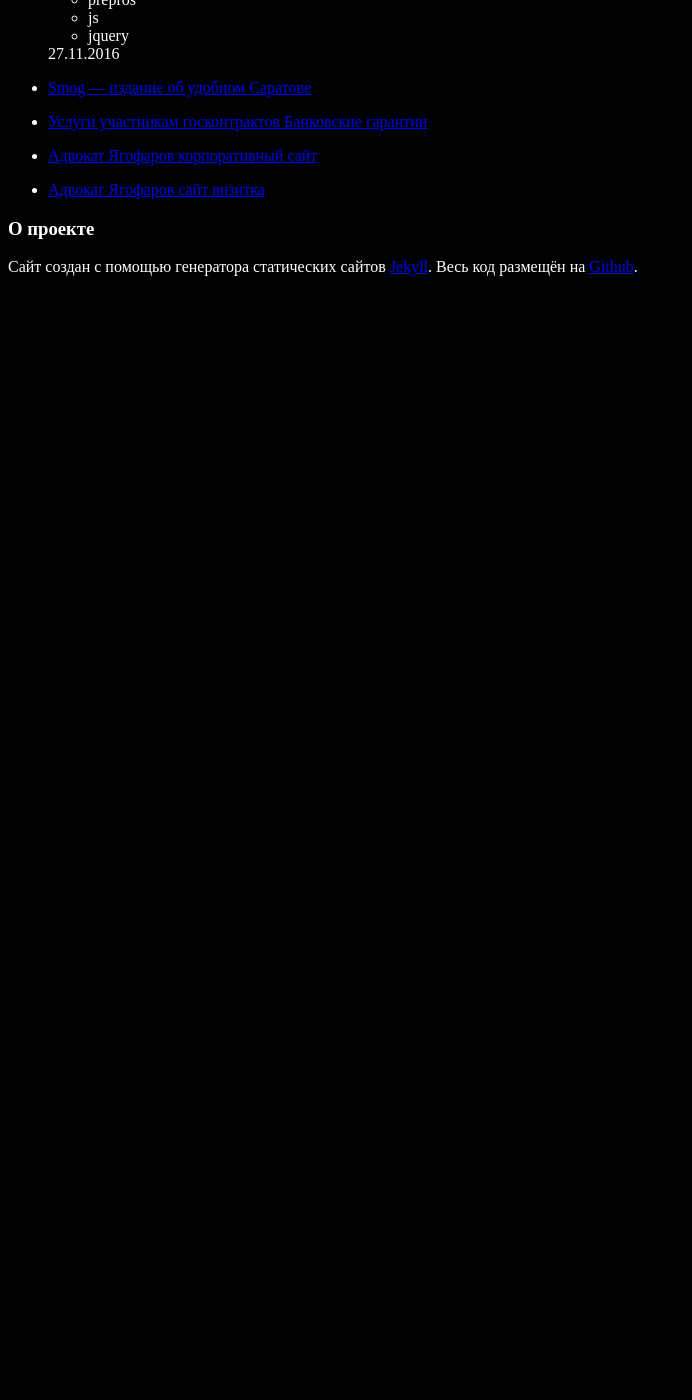
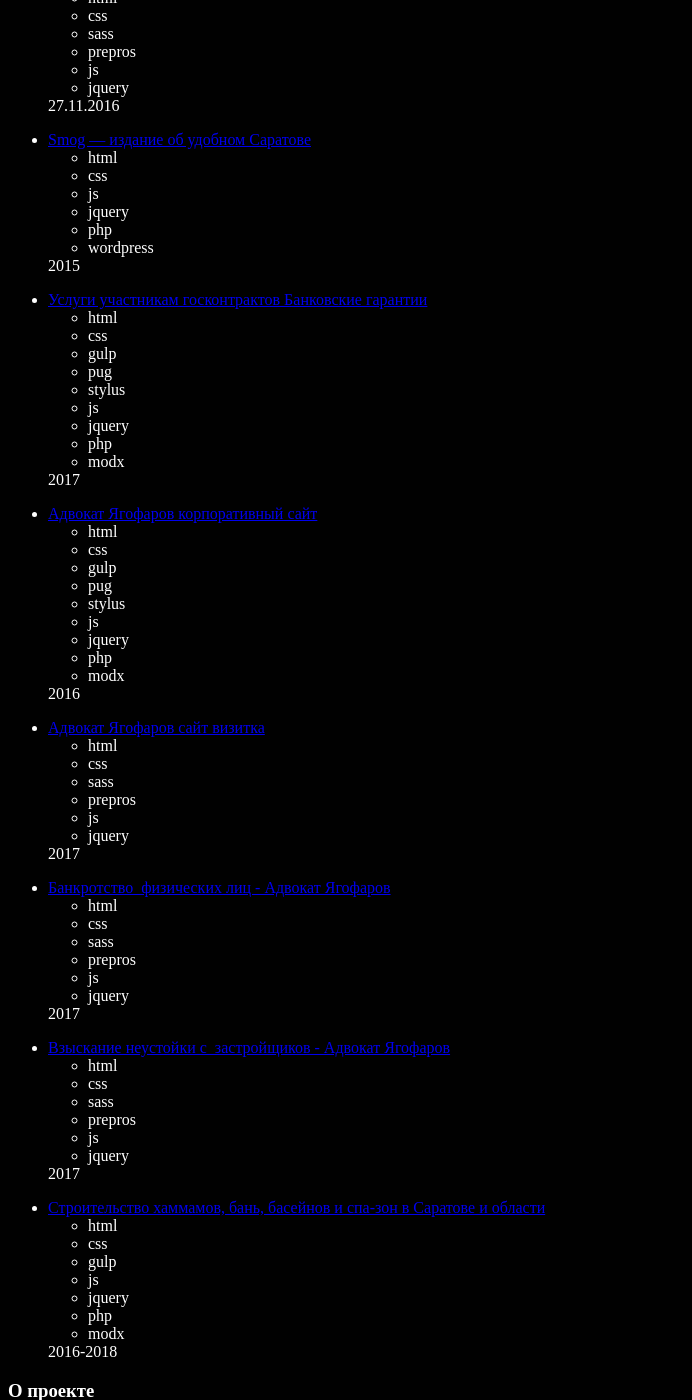
Before and after one commit to bulch/bulch.github.io, a Jekyll site: the page built from index.html, in a window 1280 px wide and 1400 px high, scrolled down 1783 px. Shown: the whole window, without its empty margins (0-692 px from the left). Built offline with Jekyll 4.4.1, drawn with Linux system fonts in a browser that asks for light colours; before the commit the page ends 2075 px from its top, so only the background shows below that; some of the changed text lies outside the part shown.

Commit message:
add work )

```diff
--- a/_data/work.yml
+++ b/_data/work.yml
@@ -33,10 +33,15 @@
   website: 'http://лидерыправа.рф'
   tech: '<li>tilda</li>'
   date: '16.11.2017'
+- name: 'Кондитерские изделия - artcake64 '
+  description: ''
+  website: 'http://tort.artcake64.ru/'
+  tech: '<li>tilda</li>'
+  date: '2017'
 - name: '2015 РОО «СОЮЗ ВОЕННЫХ МОРЯКОВ» Саратовское областное отделение'
   description: ''
   website: 'http://vmfsaratov.ru'
-  tech: '<li>html</li><li>css</li><li>gulp</li><li>js</li><li>jquery</li><li>php</li><li>wordpress</li>'
+  tech: '<li>html</li><li>css</li><li>js</li><li>jquery</li><li>php</li><li>wordpress</li>'
   date: '2015'
 - name: 'Юкон-2016'
   description: 'Осенью 2016 года в Саратове состоится ИТ-конференция! На одной площадке соберутся самые интересные докладчики, которые расскажут тебе о тенденциях в области технологий, разработки, продвижения и внедрения программного обеспечения, а также, о том, как построить собственный бизнес в ИТ или создать популярное Интернет-сообщество! Разработчик, интернет-маркетолог и предприниматель – каждый найдет для себя интересную секцию!'
@@ -51,20 +56,35 @@
 - name: 'Smog — издание об удобном Саратове'
   description: ''
   website: 'http://smogmag.ru/'
-  tech: ' '
-  date: ' '
+  tech: '<li>html</li><li>css</li><li>js</li><li>jquery</li><li>php</li><li>wordpress</li>'
+  date: '2015'
 - name: 'Услуги участникам госконтрактов Банковские гарантии'
   description: ' '
   website: 'http://finsp.ru/'
-  tech: ''
-  date: ' '
+  tech: '<li>html</li><li>css</li><li>gulp</li><li>pug</li><li>stylus</li><li>js</li><li>jquery</li><li>php</li><li>modx</li>'
+  date: '2017'
 - name: 'Адвокат Ягофаров корпоративный сайт'
   description: ' '
   website: 'https://yagofarov.ru/'
-  tech: ''
-  date: ' '
+  tech: '<li>html</li><li>css</li><li>gulp</li><li>pug</li><li>stylus</li><li>js</li><li>jquery</li><li>php</li><li>modx</li>'
+  date: '2016'
 - name: 'Адвокат Ягофаров сайт визитка'
   description: ' '
   website: 'https://advokatyagofarov.ru/'
-  tech: ''
-  date: ' '
+  tech: '<li>html</li><li>css</li><li>sass</li><li>prepros</li><li>js</li><li>jquery</li>'
+  date: '2017'
+- name: 'Банкротство физических лиц -  Адвокат Ягофаров'
+  description: ' '
+  website: 'https://bfl.yagofarov.ru/'
+  tech: '<li>html</li><li>css</li><li>sass</li><li>prepros</li><li>js</li><li>jquery</li>'
+  date: '2017'
+- name: 'Взыскание неустойки с застройщиков - Адвокат Ягофаров'
+  description: ' '
+  website: 'https://ddu.yagofarov.ru/'
+  tech: '<li>html</li><li>css</li><li>sass</li><li>prepros</li><li>js</li><li>jquery</li>'
+  date: '2017'
+- name: 'Строительство хаммамов, бань, басейнов и спа-зон в Саратове и области'
+  description: ' '
+  website: 'https://hamam64.ru/'
+  tech: '<li>html</li><li>css</li><li>gulp</li><li>js</li><li>jquery</li><li>php</li><li>modx</li>'
+  date: '2016-2018'
```
